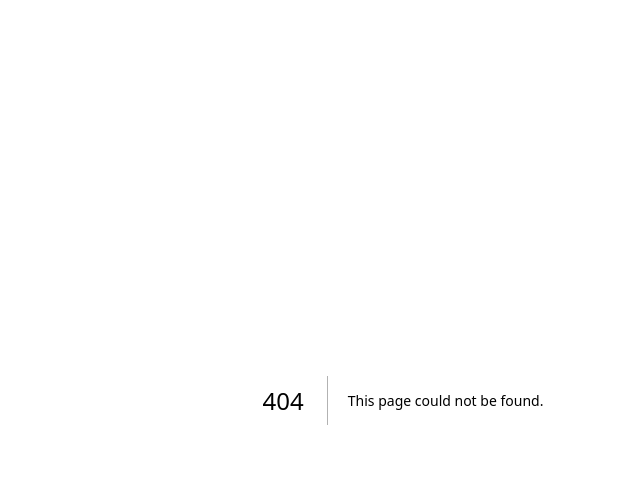
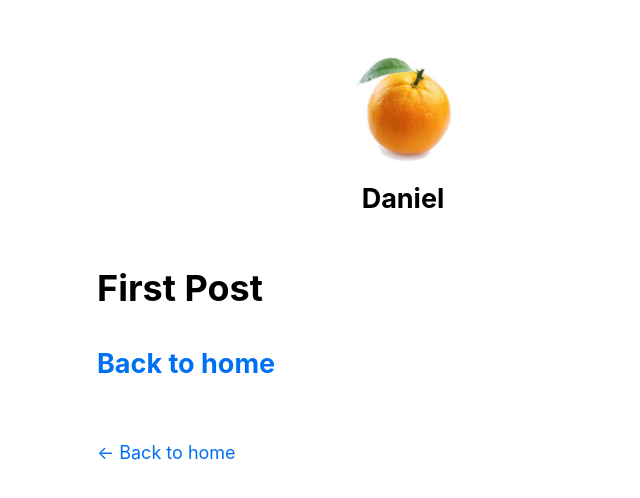
Before and after one commit to danielytan/next-js-experiment, a Next.js app: page /posts/first-post in a window 1280 px wide. Before the commit this address had no page. Shown: the top 498 px of the page, without its empty margins (237-877 px from the left). Built offline with nearby package versions, Linux system fonts and the light colour scheme.

Commit message:
completed assets/metadata/css step

```diff
--- /dev/null
+++ b/components/layout.js
@@ -0,0 +1,69 @@
+import Head from 'next/head';
+import Image from 'next/image';
+import styles from './layout.module.css';
+import utilStyles from '../styles/utils.module.css';
+import Link from 'next/link';
+
+const name = 'Daniel';
+export const siteTitle = 'Next.js Sample Website';
+
+export default function Layout({ children, home }) {
+  return (
+    <div className={styles.container}>
+      <Head>
+        <link rel="icon" href="/favicon.ico" />
+        <meta
+          name="description"
+          content="Learn how to build a personal website using Next.js"
+        />
+        <meta
+          property="og:image"
+          content={`https://og-image.vercel.app/${encodeURI(
+            siteTitle,
+          )}.png?theme=light&md=0&fontSize=75px&images=https%3A%2F%2Fassets.vercel.com%2Fimage%2Fupload%2Ffront%2Fassets%2Fdesign%2Fnextjs-black-logo.svg`}
+        />
+        <meta name="og:title" content={siteTitle} />
+        <meta name="twitter:card" content="summary_large_image" />
+      </Head>
+      <header className={styles.header}>
+        {home ? (
+          <>
+            <Image
+              priority
+              src="/images/profile.jpg"
+              className={utilStyles.borderCircle}
+              height={144}
+              width={144}
+              alt=""
+            />
+            <h1 className={utilStyles.heading2Xl}>{name}</h1>
+          </>
+        ) : (
+          <>
+            <Link href="/">
+              <Image
+                priority
+                src="/images/profile.jpg"
+                className={utilStyles.borderCircle}
+                height={108}
+                width={108}
+                alt=""
+              />
+            </Link>
+            <h2 className={utilStyles.headingLg}>
+              <Link href="/" className={utilStyles.colorInherit}>
+                {name}
+              </Link>
+            </h2>
+          </>
+        )}
+      </header>
+      <main>{children}</main>
+      {!home && (
+        <div className={styles.backToHome}>
+          <Link href="/">← Back to home</Link>
+        </div>
+      )}
+    </div>
+  );
+}
--- /dev/null
+++ b/components/layout.module.css
@@ -0,0 +1,15 @@
+.container {
+  max-width: 36rem;
+  padding: 0 1rem;
+  margin: 3rem auto 6rem;
+}
+
+.header {
+  display: flex;
+  flex-direction: column;
+  align-items: center;
+}
+
+.backToHome {
+  margin: 3rem 0 0;
+}
--- /dev/null
+++ b/pages/_app.js
@@ -0,0 +1,5 @@
+import '../styles/global.css';
+
+export default function App({ Component, pageProps }) {
+  return <Component {...pageProps} />;
+}
--- /dev/null
+++ b/pages/posts/first-post.js
@@ -0,0 +1,18 @@
+import Head from 'next/head';
+import Layout from '../../components/layout';
+import Link from 'next/link';
+import Script from 'next/script';
+
+export default function FirstPost() {
+  return (
+    <Layout>
+      <Head>
+        <title>First Post</title>
+      </Head>
+      <h1>First Post</h1>
+      <h2>
+        <Link href="/">Back to home</Link>
+      </h2>
+    </Layout>
+  );
+}
--- /dev/null
+++ b/styles/global.css
@@ -0,0 +1,27 @@
+html,
+body {
+  padding: 0;
+  margin: 0;
+  font-family: -apple-system, BlinkMacSystemFont, Segoe UI, Roboto, Oxygen, Ubuntu,
+    Cantarell, Fira Sans, Droid Sans, Helvetica Neue, sans-serif;
+  line-height: 1.6;
+  font-size: 18px;
+}
+
+* {
+  box-sizing: border-box;
+}
+
+a {
+  color: #0070f3;
+  text-decoration: none;
+}
+
+a:hover {
+  text-decoration: underline;
+}
+
+img {
+  max-width: 100%;
+  display: block;
+}
--- /dev/null
+++ b/styles/utils.module.css
@@ -0,0 +1,52 @@
+.heading2Xl {
+  font-size: 2.5rem;
+  line-height: 1.2;
+  font-weight: 800;
+  letter-spacing: -0.05rem;
+  margin: 1rem 0;
+}
+
+.headingXl {
+  font-size: 2rem;
+  line-height: 1.3;
+  font-weight: 800;
+  letter-spacing: -0.05rem;
+  margin: 1rem 0;
+}
+
+.headingLg {
+  font-size: 1.5rem;
+  line-height: 1.4;
+  margin: 1rem 0;
+}
+
+.headingMd {
+  font-size: 1.2rem;
+  line-height: 1.5;
+}
+
+.borderCircle {
+  border-radius: 9999px;
+}
+
+.colorInherit {
+  color: inherit;
+}
+
+.padding1px {
+  padding-top: 1px;
+}
+
+.list {
+  list-style: none;
+  padding: 0;
+  margin: 0;
+}
+
+.listItem {
+  margin: 0 0 1.25rem;
+}
+
+.lightText {
+  color: #666;
+}
```
Also changed, not shown: pages/index.js (+12 -107 lines), public/images/profile.jpg (added), public/vercel.svg (deleted).
